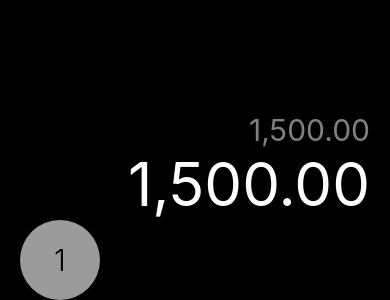
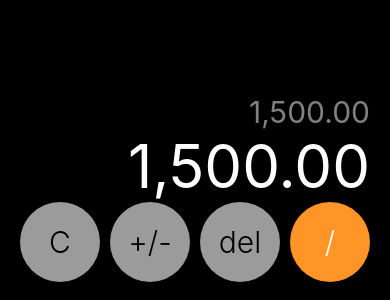
Before and after one commit to JoseManuelMunozManzano/rn-calculadora, a React Native app: screen / in a window 390 px wide. Shown: the part 544-844 px from the top of the page. Built offline with nearby package versions, Linux system fonts and the light colour scheme.

Commit message:
Botón de calculadora y sus filas

```diff
--- /dev/null
+++ b/src/components/BotonCalc.tsx
@@ -0,0 +1,36 @@
+import React from 'react';
+import {StyleSheet, Text, View} from 'react-native';
+
+interface Props {
+  texto: string;
+  color?: '#2d2d2d' | '#9b9b9b' | '#ff9427';
+  colorTexto?: 'white' | 'black';
+}
+
+export const BotonCalc = ({
+  texto,
+  color = '#2d2d2d',
+  colorTexto = 'white',
+}: Props) => {
+  return (
+    <View style={{...styles.boton, backgroundColor: color}}>
+      <Text style={{...styles.botonTexto, color: colorTexto}}>{texto}</Text>
+    </View>
+  );
+};
+
+const styles = StyleSheet.create({
+  boton: {
+    height: 80,
+    width: 80,
+    borderRadius: 100,
+    justifyContent: 'center',
+    alignItems: 'center',
+    marginHorizontal: 5,
+  },
+  botonTexto: {
+    padding: 10,
+    fontSize: 30,
+    fontWeight: '300',
+  },
+});
--- a/src/screens/CalculadoraScreen.tsx
+++ b/src/screens/CalculadoraScreen.tsx
@@ -1,5 +1,6 @@
 import React from 'react';
 import {Text, View} from 'react-native';
+import {BotonCalc} from '../components/BotonCalc';
 
 import {styles} from '../theme/appTheme';
 
@@ -9,11 +10,12 @@ export const CalculadoraScreen = () => {
       <Text style={styles.resultadoPequeno}>1,500.00</Text>
       <Text style={styles.resultado}>1,500.00</Text>
 
-      <View>
+      <View style={styles.fila}>
         {/* Boton */}
-        <View style={styles.boton}>
-          <Text style={styles.botonTexto}>1</Text>
-        </View>
+        <BotonCalc texto="C" color="#9b9b9b" colorTexto="black" />
+        <BotonCalc texto="+/-" color="#9b9b9b" colorTexto="black" />
+        <BotonCalc texto="del" color="#9b9b9b" colorTexto="black" />
+        <BotonCalc texto="/" color="#ff9427" />
       </View>
     </View>
   );
--- a/src/theme/appTheme.tsx
+++ b/src/theme/appTheme.tsx
@@ -21,18 +21,10 @@ export const styles = StyleSheet.create({
     alignSelf: 'flex-end',
   },
 
-  boton: {
-    height: 80,
-    width: 80,
-    backgroundColor: '#9b9b9b',
-    borderRadius: 100,
+  fila: {
+    flexDirection: 'row',
     justifyContent: 'center',
-    alignItems: 'center',
-  },
-  botonTexto: {
-    padding: 10,
-    fontSize: 30,
-    color: 'black',
-    fontWeight: '300',
+    marginBottom: 18,
+    paddingHorizontal: 10,
   },
 });
```
